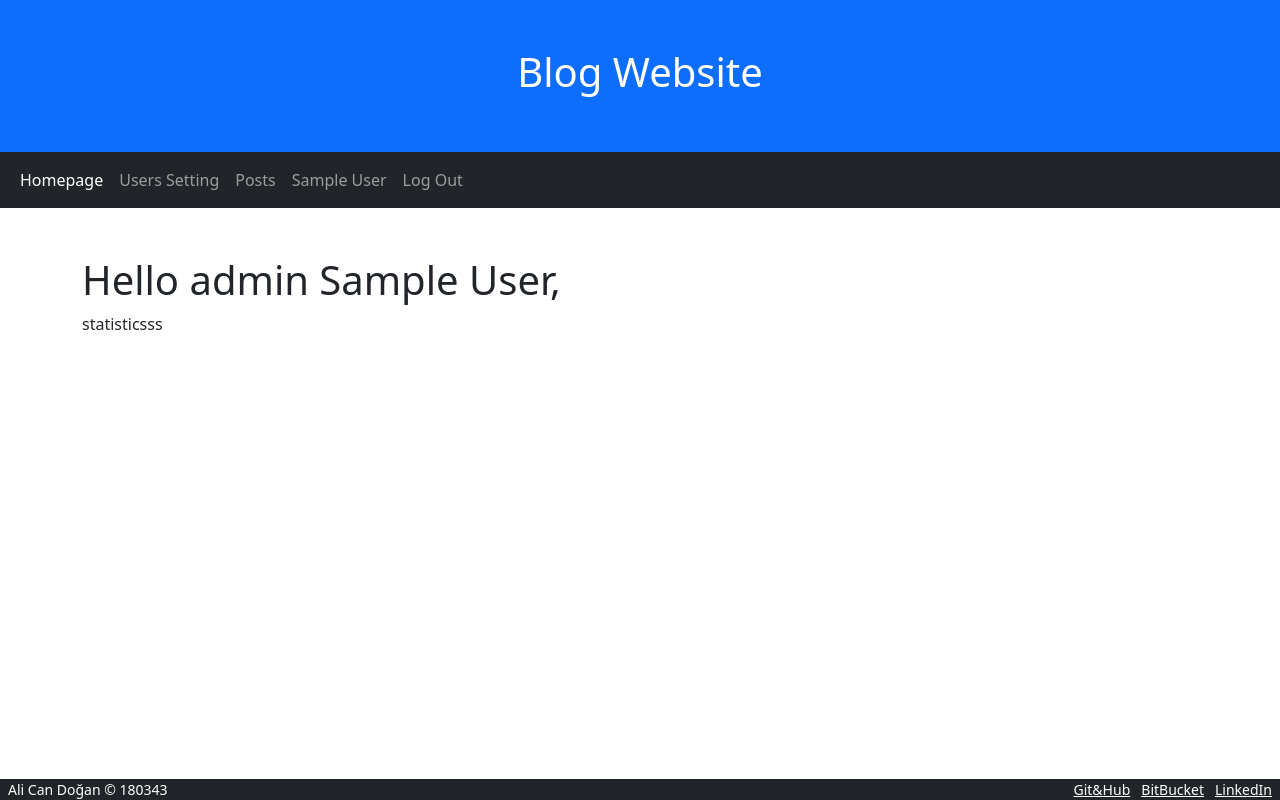
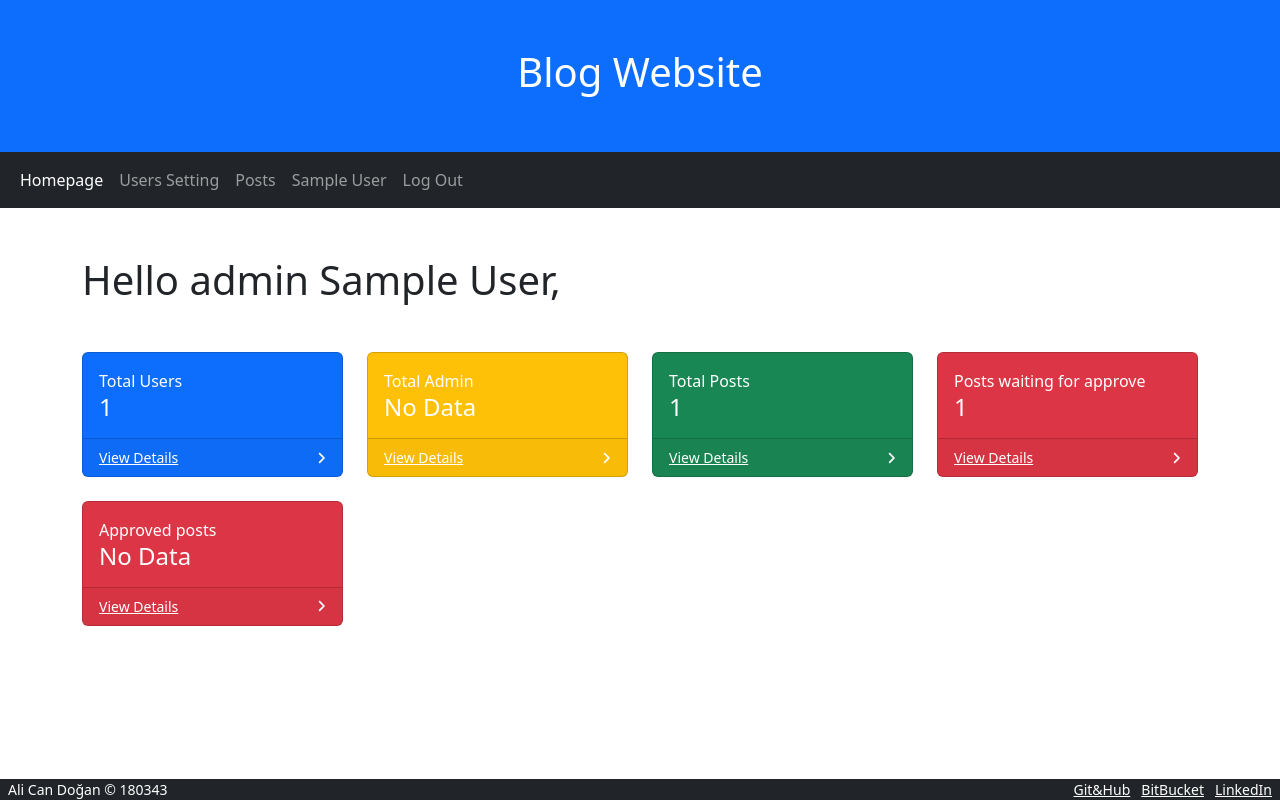
Before and after one commit to doganalican46/PHP_BlogWebsite, a PHP site: page /admin/index.php in a window 1280 px wide. Run offline with PHP 8.4, Linux system fonts and the light colour scheme; the visitor is signed in with stand-in values (Sample User, id 1); tables that the repository leaves empty or names only in its code hold one stand-in row (values such as "Sample post"); some libraries are stand-ins or nearby versions.

Commit message:
statistics are added to the admin dashboard

```diff
--- a/admin/index.php
+++ b/admin/index.php
@@ -1,5 +1,7 @@
 <?php include "pages/_header.php" ?>
 <?php include "pages/_navbar.php" ?>
+<?php include "../database/db_connection.php" ?>
+
 
 <div class="container mt-5 mb-5">
     <?php
@@ -13,13 +15,112 @@
     }
     ?>
 
-    <div class="row">
-        <div class="col">
+    <div class="row mt-5">
+        <div class="col-xl-3 col-md-6">
+            <div class="card bg-primary text-white mb-4">
+                <div class="card-body">Total Users
 
-        statisticsss
+                    <?php
+                    $query = "SELECT * FROM users";
+                    $query_run = mysqli_query($connection, $query);
+                    if ($total_users = mysqli_num_rows($query_run)) {
+                        echo '<h4 class="mb-0">' . $total_users . '</h4>';
+                    } else {
+                        echo '<h4 class="mb-0">No Data</h4>';
+                    }
+                    ?>
+
+                </div>
+                <div class="card-footer d-flex align-items-center justify-content-between">
+                    <a class="small text-white stretched-link" href="users_setting.php">View Details</a>
+                    <div class="small text-white"><i class="fas fa-angle-right"></i></div>
+                </div>
+            </div>
+        </div>
 
 
+
+        <div class="col-xl-3 col-md-6">
+            <div class="card bg-warning text-white mb-4">
+                <div class="card-body">Total Admin
+                    <?php
+                    $query = "SELECT * FROM users WHERE user_role='1'";
+                    $query_run = mysqli_query($connection, $query);
+                    if ($total_admin = mysqli_num_rows($query_run)) {
+                        echo '<h4 class="mb-0">' . $total_admin . '</h4>';
+                    } else {
+                        echo '<h4 class="mb-0">No Data</h4>';
+                    }
+                    ?>
+                </div>
+                <div class="card-footer d-flex align-items-center justify-content-between">
+                    <a class="small text-white stretched-link" href="users_setting.php">View Details</a>
+                    <div class="small text-white"><i class="fas fa-angle-right"></i></div>
+                </div>
+            </div>
         </div>
+
+        <div class="col-xl-3 col-md-6">
+            <div class="card bg-success text-white mb-4">
+                <div class="card-body">Total Posts
+                    <?php
+                    $query = "SELECT * FROM posts";
+                    $query_run = mysqli_query($connection, $query);
+                    if ($total_posts = mysqli_num_rows($query_run)) {
+                        echo '<h4 class="mb-0">' . $total_posts . '</h4>';
+                    } else {
+                        echo '<h4 class="mb-0">No Data</h4>';
+                    }
+                    ?>
+                </div>
+                <div class="card-footer d-flex align-items-center justify-content-between">
+                    <a class="small text-white stretched-link" href="posts.php">View Details</a>
+                    <div class="small text-white"><i class="fas fa-angle-right"></i></div>
+                </div>
+            </div>
+        </div>
+
+        <div class="col-xl-3 col-md-6">
+            <div class="card bg-danger text-white mb-4">
+                <div class="card-body">Posts waiting for approve
+                    <?php
+                    $query = "SELECT status FROM posts WHERE status=0";
+                    $query_run = mysqli_query($connection, $query);
+                    if ($unvisible_posts = mysqli_num_rows($query_run)) {
+                        echo '<h4 class="mb-0">' . $unvisible_posts . '</h4>';
+                    } else {
+                        echo '<h4 class="mb-0">No Data</h4>';
+                    }
+                    ?>
+                </div>
+                <div class="card-footer d-flex align-items-center justify-content-between">
+                    <a class="small text-white stretched-link" href="posts.php">View Details</a>
+                    <div class="small text-white"><i class="fas fa-angle-right"></i></div>
+                </div>
+            </div>
+        </div>
+
+        <div class="col-xl-3 col-md-6">
+            <div class="card bg-danger text-white mb-4">
+                <div class="card-body">Approved posts
+                    <?php
+                    $query = "SELECT status FROM posts WHERE status=1";
+                    $query_run = mysqli_query($connection, $query);
+                    if ($visible_posts = mysqli_num_rows($query_run)) {
+                        echo '<h4 class="mb-0">' . $visible_posts . '</h4>';
+                    } else {
+                        echo '<h4 class="mb-0">No Data</h4>';
+                    }
+                    ?>
+                </div>
+                <div class="card-footer d-flex align-items-center justify-content-between">
+                    <a class="small text-white stretched-link" href="posts.php">View Details</a>
+                    <div class="small text-white"><i class="fas fa-angle-right"></i></div>
+                </div>
+            </div>
+        </div>
+
+
     </div>
 </div>
 
```
Also changed, not shown: yapılacaklar.txt (+7 -3 lines).
